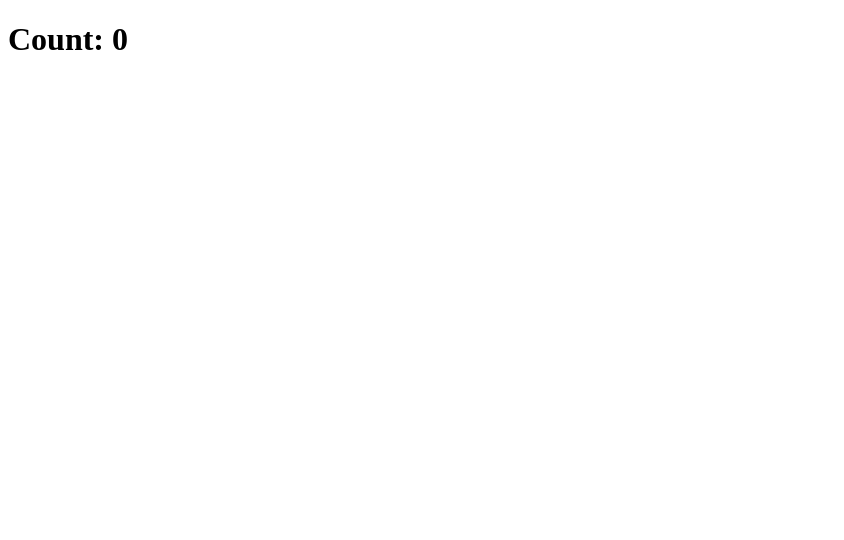
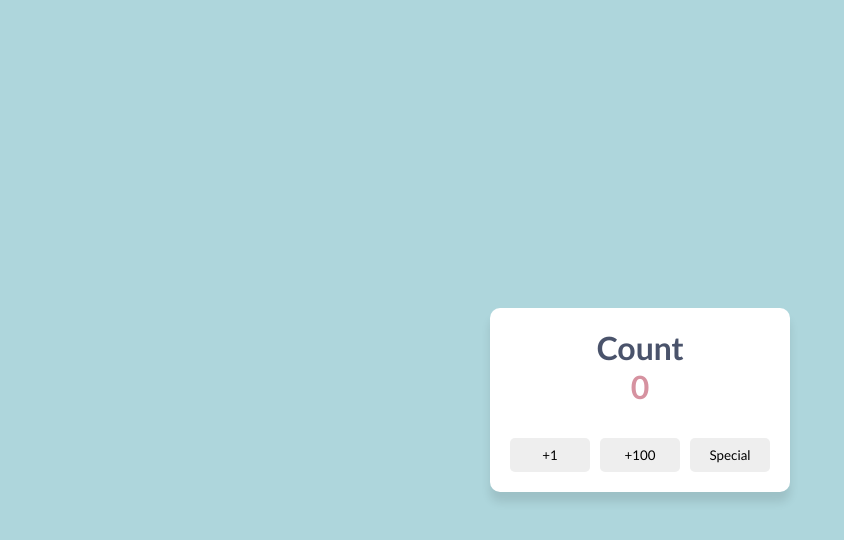
Before and after one commit to mate-academy/react_counter, a React (Create React App) app: page / in a window 1280 px wide. Shown: the top 540 px of the page, without its empty margins (0-844 px from the left). Built offline with nearby package versions, Linux system fonts and the light colour scheme; the HTML template or start-up script is replaced by a standard one.

Commit message:
Simple counter

```diff
--- a/src/App.scss
+++ b/src/App.scss
@@ -1 +1,55 @@
-// styles go here
+@import './styles/_normilize.css';
+
+.App {
+  display: flex;
+  justify-content: center;
+  align-items: center;
+  height: 100vh;
+  background-color: #aed6dc;
+
+  font-family:'Gill Sans', 'Gill Sans MT', Calibri, 'Trebuchet MS', sans-serif;
+  color: #4a536b;
+
+  &__container {
+    padding: 20px;
+    width: 300px;
+
+    background-color: #fff;
+    border-radius: 10px;
+    box-shadow: 0 10px 10px rgba(0, 0, 0, 0.1);
+  }
+
+  &__title {
+    margin-bottom: 32px;
+
+    text-align: center;
+  }
+
+  &__count {
+    color: rgb(214, 146, 160);
+  }
+
+  &__buttons {
+    display: flex;
+    justify-content: space-between;
+  }
+
+  &__button {
+    padding: 8px 12px;
+    width: 80px;
+
+    border: 1px solid transparent;
+    border-radius: 5px;
+    background-color: #eee;
+
+    font-family: inherit;
+
+    cursor: pointer;
+
+    transition: border-color ease 0.3s;
+
+    &:hover {
+      border-color: rgb(214, 146, 160);
+    }
+  }
+}
--- a/src/App.tsx
+++ b/src/App.tsx
@@ -1,16 +1,76 @@
 import React from 'react';
 import './App.scss';
 
-class App extends React.Component {
-  addOne = () => {};
+type State = {
+  count: number;
+};
 
-  add100 = () => {};
+class App extends React.Component<{}, State> {
+  state = {
+    count: 0,
+  };
 
-  increase = () => {};
+  addOne = () => {
+    this.setState((state) => {
+      return {
+        count: state.count + 1,
+      };
+    });
+  };
+
+  add100 = () => {
+    this.setState((state) => {
+      return {
+        count: state.count + 100,
+      };
+    });
+  };
+
+  increase = () => {
+    this.addOne();
+
+    if (this.state.count % 5 === 0) {
+      this.add100();
+    }
+  };
 
   render() {
+    const { count } = this.state;
+
     return (
-      <h1>Count: 0</h1>
+      <div className="App">
+        <div className="App__container">
+          <h1 className="App__title">
+            Count
+            <p className="App__count">
+              {count}
+            </p>
+          </h1>
+          <div className="App__buttons">
+            <button
+              className="App__button"
+              type="button"
+              onClick={this.addOne}
+            >
+              +1
+            </button>
+            <button
+              className="App__button"
+              type="button"
+              onClick={this.add100}
+            >
+              +100
+            </button>
+            <button
+              className="App__button"
+              type="button"
+              onClick={this.increase}
+            >
+              Special
+            </button>
+          </div>
+        </div>
+      </div>
     );
   }
 }
--- /dev/null
+++ b/src/styles/_normilize.css
@@ -0,0 +1,14 @@
+* {
+  box-sizing: border-box;
+}
+
+body,
+h1,
+h2,
+h3,
+h4,
+p,
+li,
+ul {
+  margin: 0;
+}
```
Also changed, not shown: 1 other file (tests, documents, lock files or other folders).
